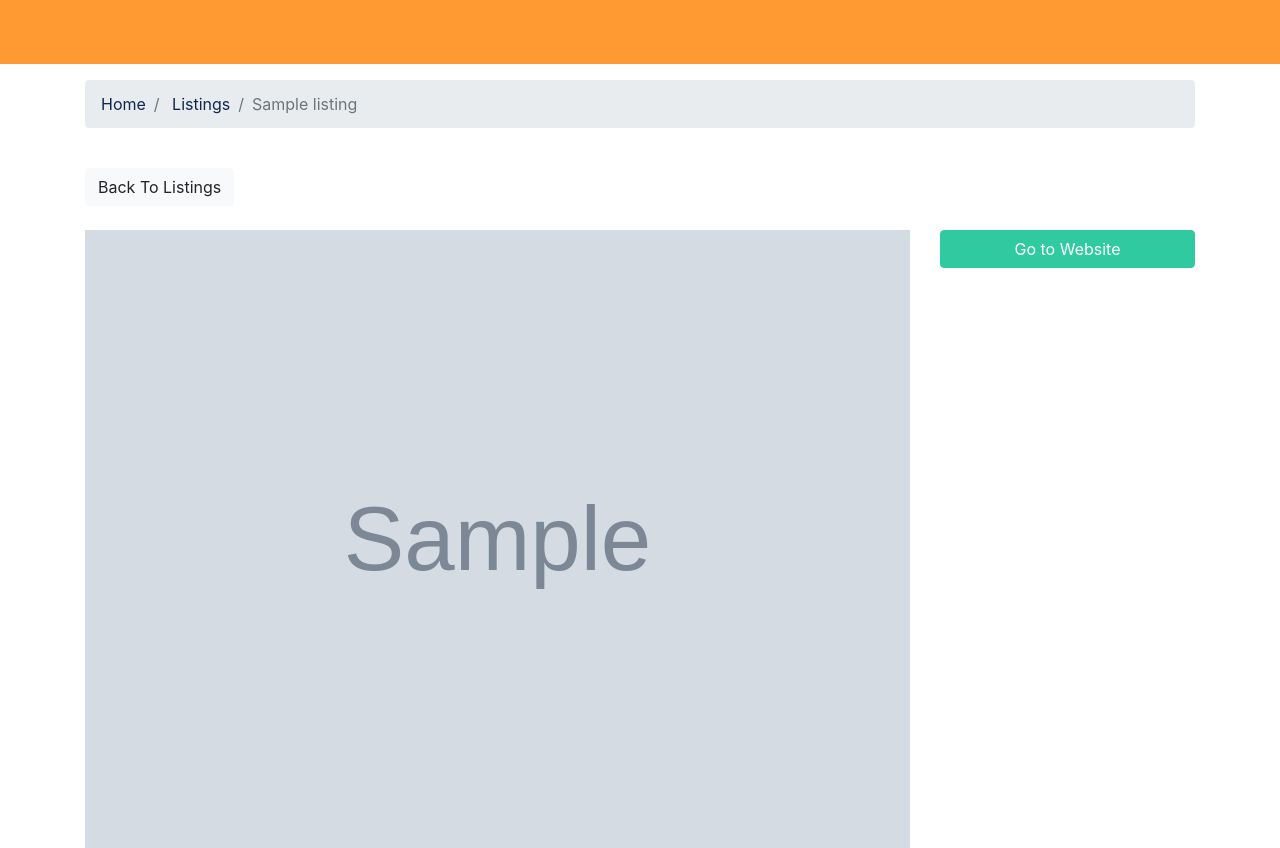
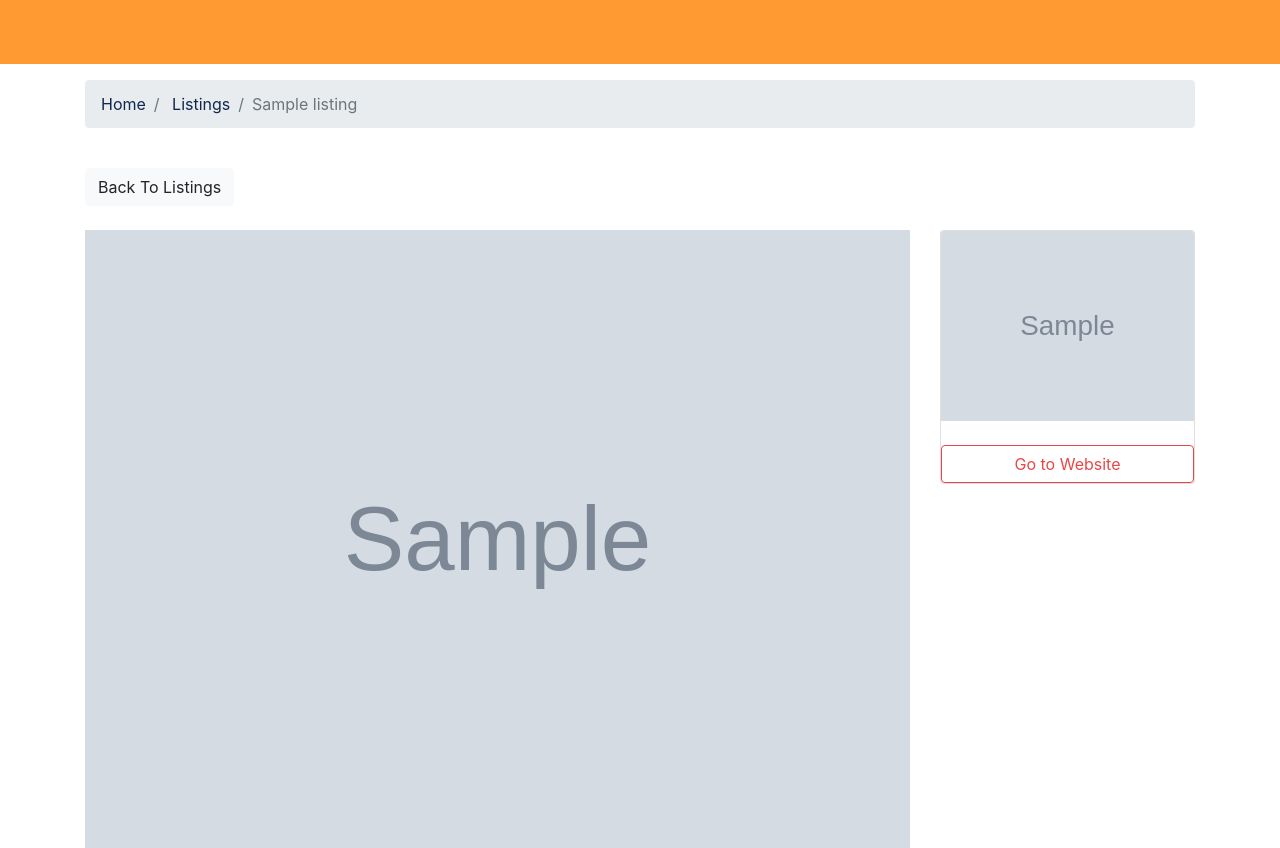
Before and after one commit to seabazz/btre, a Django app: page /listings/1 in a window 1280 px wide. Shown: the part 347-1195 px from the top of the page. Run offline with Django 3.2, Linux system fonts and the light colour scheme; tables that the repository leaves empty hold one stand-in row (values such as "Sample post"); grey boxes marked "Sample" are stand-in pictures; some libraries are stand-ins or nearby versions.

Commit message:
update button

```diff
--- a/templates/listings/listing.html
+++ b/templates/listings/listing.html
@@ -144,7 +144,11 @@
               </div>
             </div>
             <div class="col-md-3">
-                  <a href="http://{{listing.bedrooms}}" class="btn btn-secondary btn-block"  target="_blank">Go to Website</a>
+                <div class="card mb-3">
+                  <img class="card-img-top" src="{{ listing.realtor.photo.url }}" alt="">
+                  </br>
+                  <a href="http://{{listing.bedrooms}}" class="btn btn-outline-danger btn-block"  target="_blank">Go to Website</a>
+                </div>
             </div>
            <!--<div class="col-md-3">
                         <a href="{% url 'listing' listing.id %}" class="btn btn-secondary btn-block">Go to Website</a>
```
